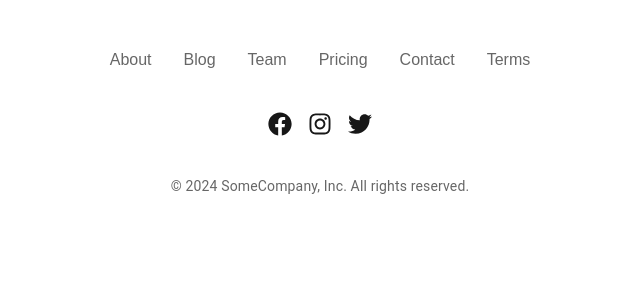
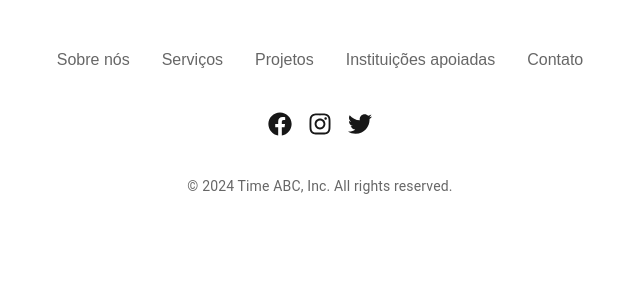
Before and after one commit to ArthurFariaPeixoto/ipmover, a Next.js app: page / in a window 1280 px wide. Shown: the top 300 px of the page, without its empty margins (320-960 px from the left). Built offline with nearby package versions, Linux system fonts and the light colour scheme.

Commit message:
footer att

```diff
--- a/src/section/footer.jsx
+++ b/src/section/footer.jsx
@@ -24,32 +24,28 @@ function Footer() {
         <Grid2 container spacing={4} justifyContent="center">
           <Grid2 item>
             <Link href="#" color="text.secondary" underline="hover">
-              About
+              Sobre nós
+            </Link>
+          </Grid2>
+
+          <Grid2 item>
+            <Link href="#" color="text.secondary" underline="hover">
+              Serviços
             </Link>
           </Grid2>
           <Grid2 item>
             <Link href="#" color="text.secondary" underline="hover">
-              Blog
+              Projetos
             </Link>
           </Grid2>
           <Grid2 item>
             <Link href="#" color="text.secondary" underline="hover">
-              Team
+              Instituições apoiadas
             </Link>
           </Grid2>
           <Grid2 item>
             <Link href="#" color="text.secondary" underline="hover">
-              Pricing
-            </Link>
-          </Grid2>
-          <Grid2 item>
-            <Link href="#" color="text.secondary" underline="hover">
-              Contact
-            </Link>
-          </Grid2>
-          <Grid2 item>
-            <Link href="#" color="text.secondary" underline="hover">
-              Terms
+              Contato
             </Link>
           </Grid2>
         </Grid2>
@@ -71,7 +67,7 @@ function Footer() {
           sx={{ mt: 4 }}
           suppressHydrationWarning
         >
-          © {currentYear} SomeCompany, Inc. All rights reserved.
+          © {currentYear} Time ABC, Inc. All rights reserved.
         </Typography>
       </Container>
     </Box>
```
